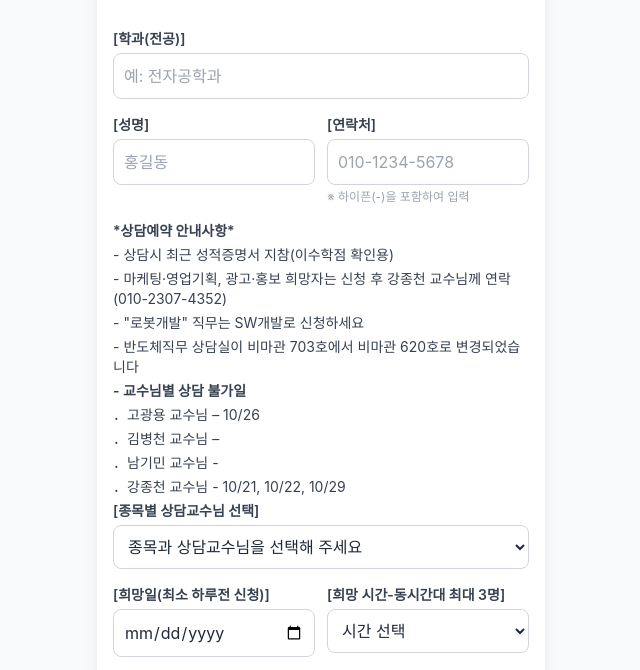
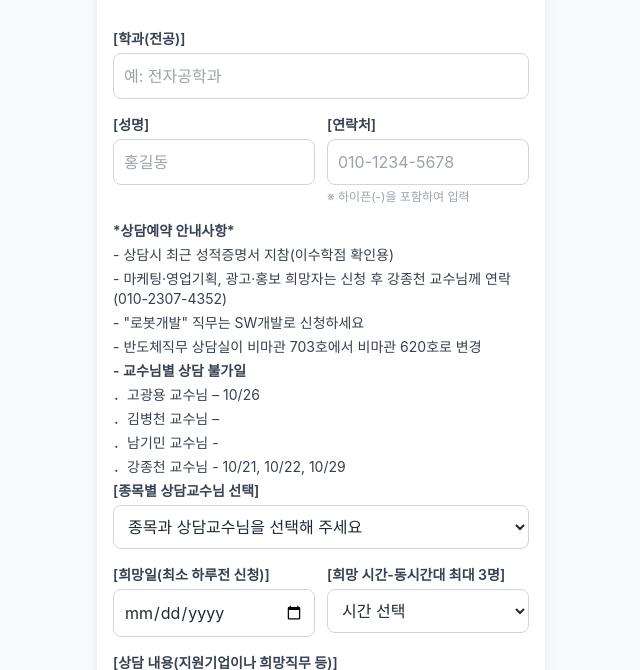
Before and after one commit to namkim3046-debug/2027-kw-ipp, a plain HTML site: page index.html in a window 1280 px wide. Shown: the part 115-785 px from the top of the page, without its empty margins (319-959 px from the left). Drawn offline with nearby package versions, Linux system fonts and the light colour scheme.

Commit message:
Update index.html

```diff
--- a/index.html
+++ b/index.html
@@ -59,7 +59,7 @@
                         <label class="block text-sm text-gray-700 mb-1">- 상담시 최근 성적증명서 지참(이수학점 확인용)</label>
                         <label class="block text-sm text-gray-700 mb-1">- 마케팅·영업기획, 광고·홍보 희망자는 신청 후 강종천 교수님께 연락(010-2307-4352)</label>
                         <label class="block text-sm text-gray-700 mb-1">- "로봇개발" 직무는 SW개발로 신청하세요</label>
-                        <label class="block text-sm text-gray-700 mb-1">- 반도체직무 상담실이 비마관 703호에서 비마관 620호로 변경되었습니다</label>
+                        <label class="block text-sm text-gray-700 mb-1">- 반도체직무 상담실이 비마관 703호에서 비마관 620호로 변경</label>
 
                         <label class="block text-sm font-semibold  text-gray-700 mb-1">- 교수님별 상담 불가일</label>
                         <label class="block text-sm text-gray-700 mb-1"> ．고광용 교수님 – 10/26</label>
```
